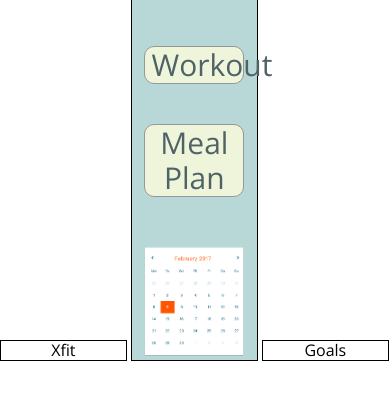
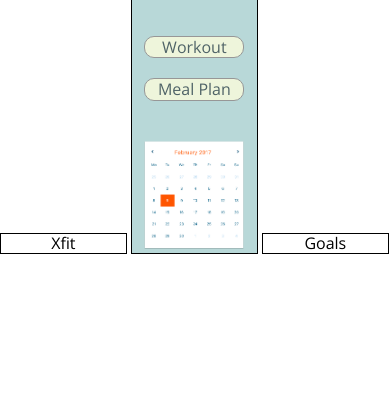
Before and after one commit to gness1804/design-challenge-fitness-site, a website: page index.html in a window 390 px wide. Shown: the part 62-462 px from the top of the page. Drawn offline with nearby package versions, Linux system fonts and the light colour scheme.

Commit message:
Middle column is formatted for mobile

```diff
--- a/mobile.css
+++ b/mobile.css
@@ -8,4 +8,9 @@
     margin: 30px auto;
   }
 
+  .middle-column-button {
+    font-size: 16px;
+    margin: 10px auto;
+  }
+
 }
```
